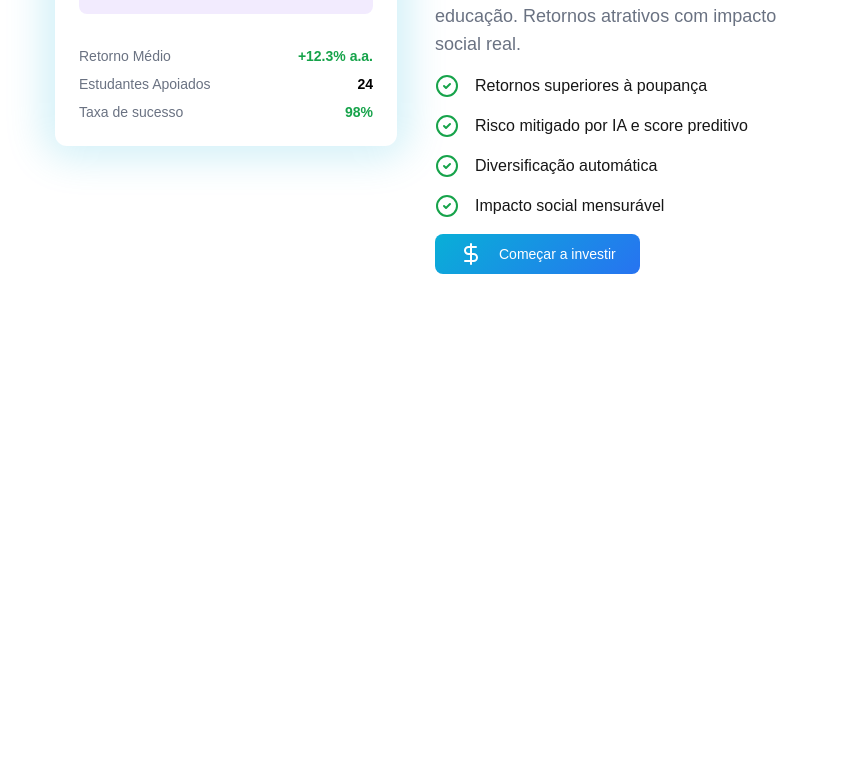
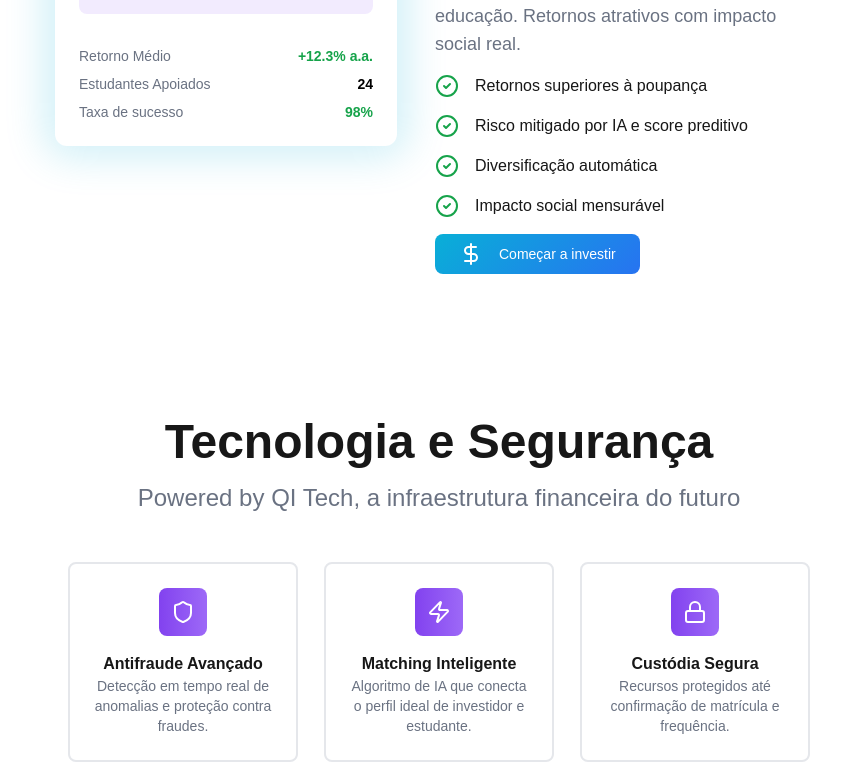
Before and after one commit to anabeggiato/inovcamp-qi_tech-g32, a Next.js app in the folder src/client/: page / in a window 1280 px wide. Shown: the part 2546-3308 px from the top of the page, without its empty margins (201-1042 px from the left). Before the commit the page ends 2820 px from the top, so only its background shows below. Built offline with nearby package versions, Linux system fonts and the light colour scheme.

Commit message:
feat: adiciona seção de tecnologias à landing page

```diff
--- a/src/client/src/app/components/CardCiclo.jsx
+++ b/src/client/src/app/components/CardCiclo.jsx
@@ -1,8 +1,9 @@
 
 
-export default function CardCiclo({ icon, title, description }) {
+export default function CardCiclo({ icon, title, description, align = "center" }) {
     return (
-        <div className="border-2 border-gray-200 rounded-lg p-6 max-w-[90%] hover:shadow-lg">
+        <div className={`flex flex-col border-2 border-gray-200 rounded-lg p-6 max-w-[90%] hover:shadow-lg
+        ${align === "center" ? "items-center text-center" : "items-start text-left"}`}>
             <div className="w-12 h-12 bg-purple-gradient rounded-lg flex items-center justify-center mb-4">
                 {icon}
             </div>
--- a/src/client/src/app/page.js
+++ b/src/client/src/app/page.js
@@ -31,16 +31,28 @@ export default function Home() {
         <p className="text-gray-500 text-2xl text-center pb-4">Um ciclo completo de financiamento inteligente</p>
 
         <div className="grid grid-cols-4 justify-items-center mt-8">
-          <CardCiclo icon={<BarChart3 className="text-white" />} title="1. Análise de Risco" description="Score preditivo baseado em desempenho acadêmico, não apenas histórico de crédito." />
-          <CardCiclo icon={<Users className="text-white" />} title="2. Matching P2P" description="Conectamos automaticamente estudantes com múltiplos investidores interessados." />
-          <CardCiclo icon={<Lock className="text-white" />} title="3. Custódia Segura" description="Recursos mantidos em carteira de custódia e liberados diretamente para a instituição." />
-          <CardCiclo icon={<TrendingUp className="text-white" />} title="4. Retorno Distribuído" description="Pagamentos do estudante retornam proporcionalmente aos investidores." />
+          <CardCiclo icon={<BarChart3 className="text-white" />} title="1. Análise de Risco" description="Score preditivo baseado em desempenho acadêmico, não apenas histórico de crédito." align="left"/>
+          <CardCiclo icon={<Users className="text-white" />} title="2. Matching P2P" description="Conectamos automaticamente estudantes com múltiplos investidores interessados." align="left" />
+          <CardCiclo icon={<Lock className="text-white" />} title="3. Custódia Segura" description="Recursos mantidos em carteira de custódia e liberados diretamente para a instituição." align="left" />
+          <CardCiclo icon={<TrendingUp className="text-white" />} title="4. Retorno Distribuído" description="Pagamentos do estudante retornam proporcionalmente aos investidores." align="left" />
         </div>
       </section>
 
 
-        <ForStudentsSection />
-        <ForInvestorSection />
+      <ForStudentsSection />
+      <ForInvestorSection />
+
+      <section className="my-32">
+        <h2 className="text-5xl font-bold text-center py-4">Tecnologia e Segurança</h2>
+        <p className="text-gray-500 text-2xl text-center pb-4">Powered by QI Tech, a infraestrutura financeira do futuro</p>
+
+        <div className="grid grid-cols-3 justify-items-center mt-8">
+          <CardCiclo icon={<Shield className="text-white" />} title="Antifraude Avançado" description="Detecção em tempo real de anomalias e proteção contra fraudes."  />
+          <CardCiclo icon={<Zap className="text-white" />} title="Matching Inteligente" description="Algoritmo de IA que conecta o perfil ideal de investidor e estudante." />
+          <CardCiclo icon={<Lock className="text-white" />} title="Custódia Segura" description="Recursos protegidos até confirmação de matrícula e frequência." />
+
+        </div>
+      </section>
     </div>
   )
 }
```
